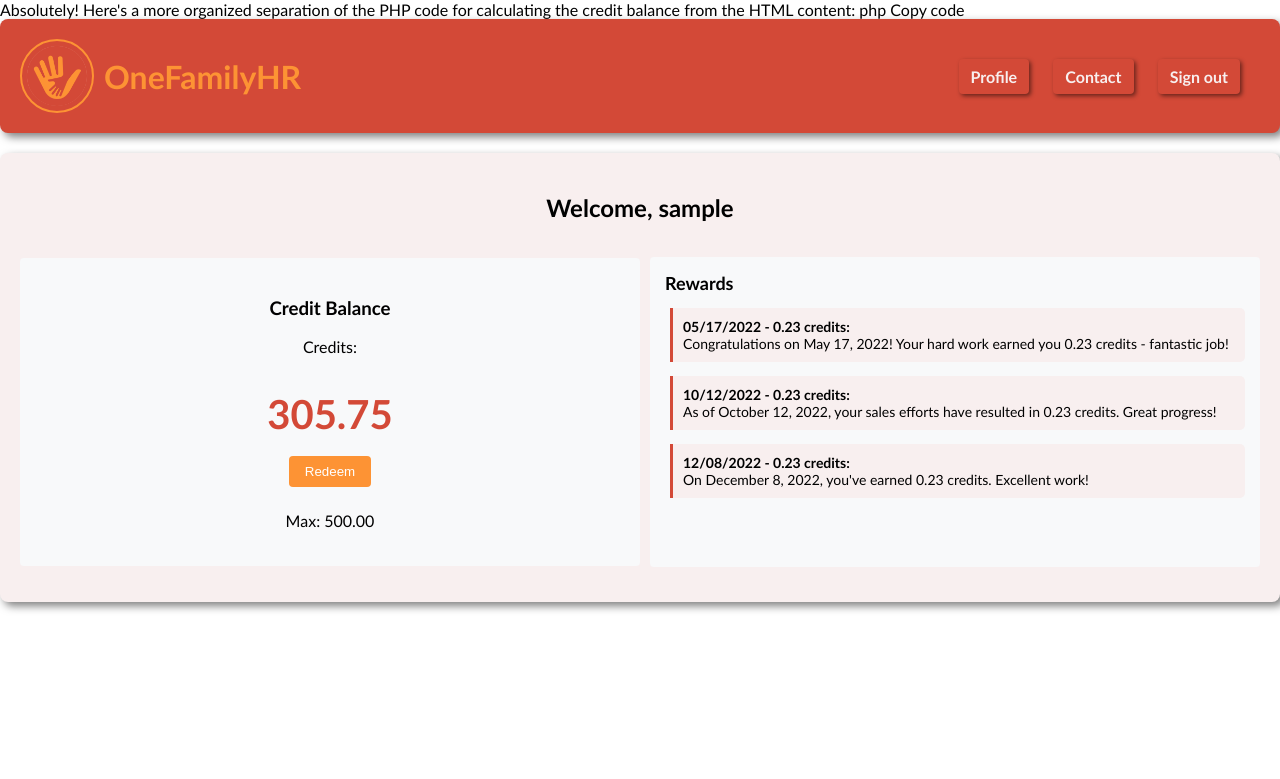
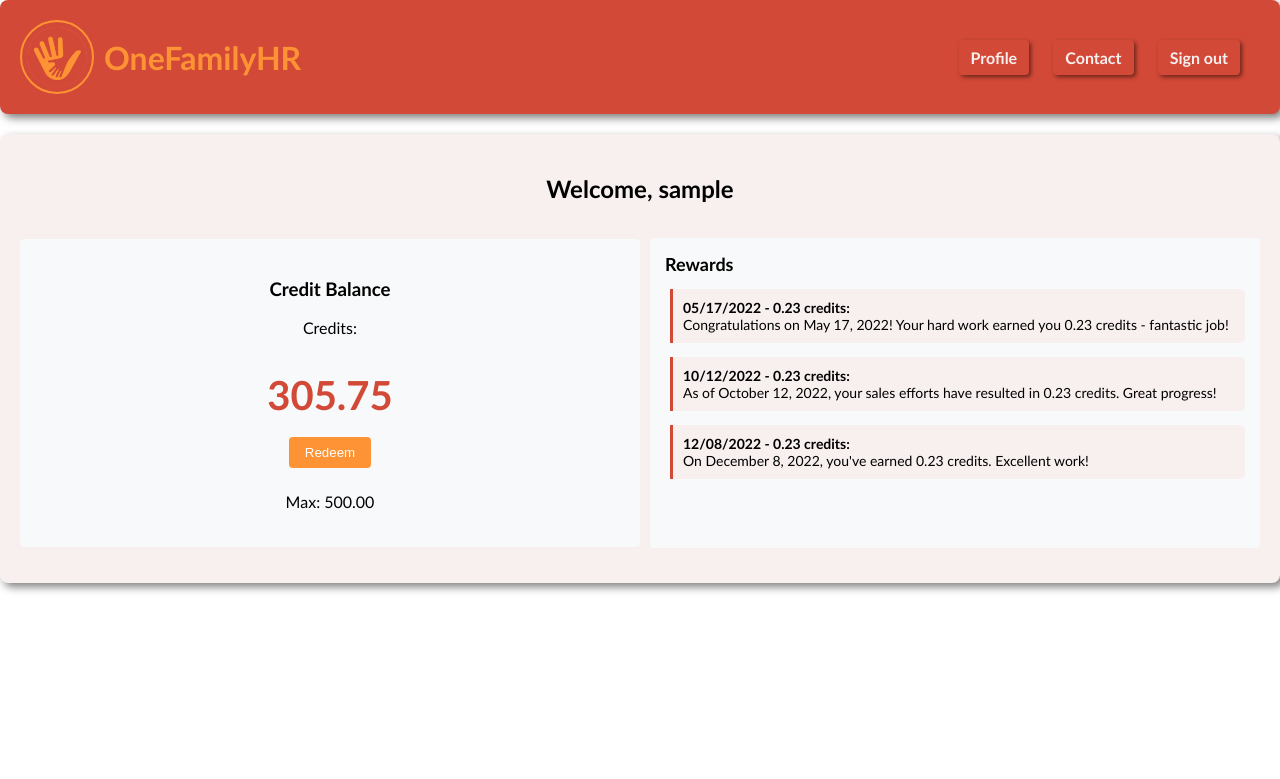
Before and after one commit to BryzMcln/HRM-Feature, a PHP site: page /home.php in a window 1280 px wide. Shown: the top 779 px of the page. Run offline with PHP 8.4, Linux system fonts and the light colour scheme; the visitor is signed in with stand-in values (Sample User, id 1); data that the repository does not hold is empty; some libraries are stand-ins or nearby versions.

Commit message:
fix the confusing

```diff
--- a/home.php
+++ b/home.php
@@ -1,32 +1,5 @@
-
-Absolutely! Here's a more organized separation of the PHP code for calculating the credit balance from the HTML content:
-
-php
-Copy code
 <?php
-// Start the session
-session_start();
-
-// Check if the user is logged in
-if (!isset($_SESSION['username'])) {
-    // Redirect to the login page or handle unauthorized access
-    header("Location: login.php");
-    exit();
-}
-
-// Database connection setup (replace with your actual connection details)
-$servername = "localhost";
-$username = "your_username";
-$password = "your_password";
-$dbname = "your_database";
-
-// Create connection
-$conn = new mysqli($servername, $username, $password, $dbname);
-
-// Check connection
-if ($conn->connect_error) {
-    die("Connection failed: " . $conn->connect_error);
-}
+include 'db_conn.php';
 
 // Calculate total credits assigned
 $creditsQuery = "SELECT SUM(credit_amount) AS total_credits FROM credits_assignment WHERE employees_id = 69001";
```
